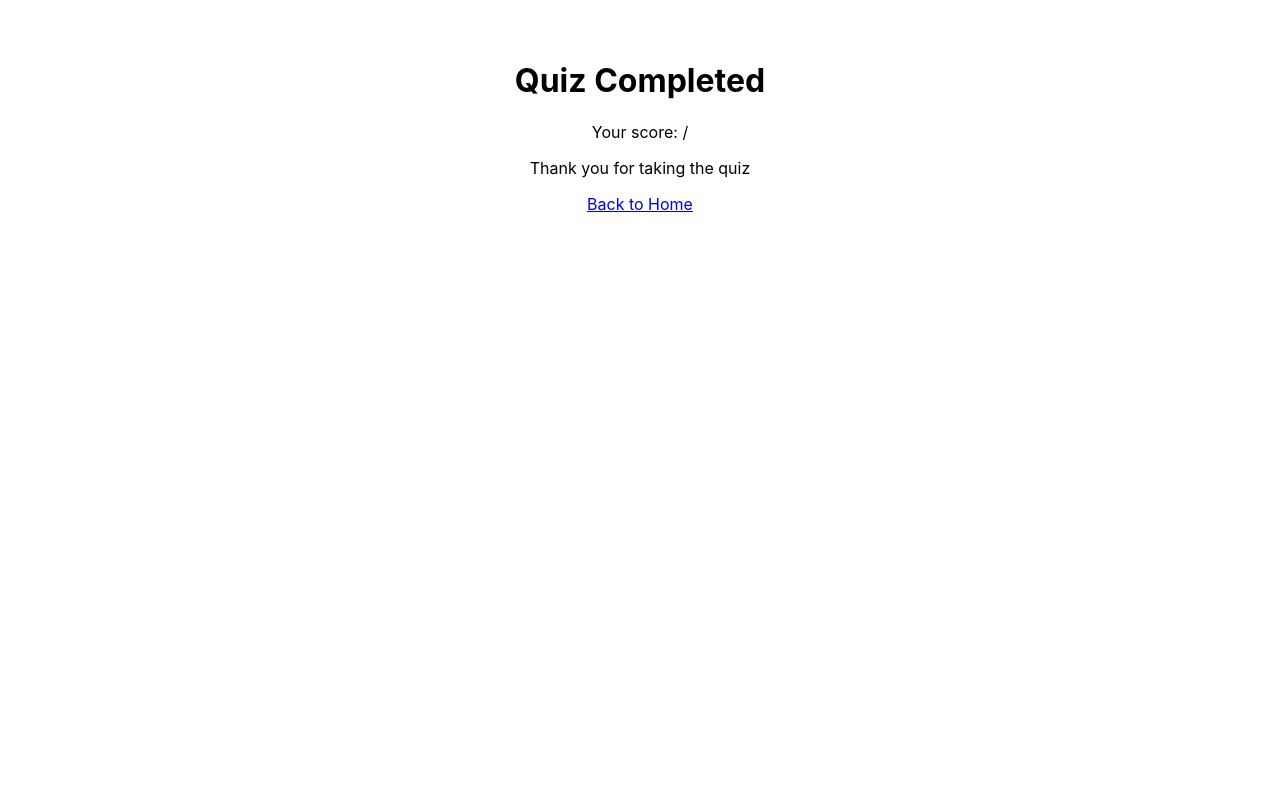
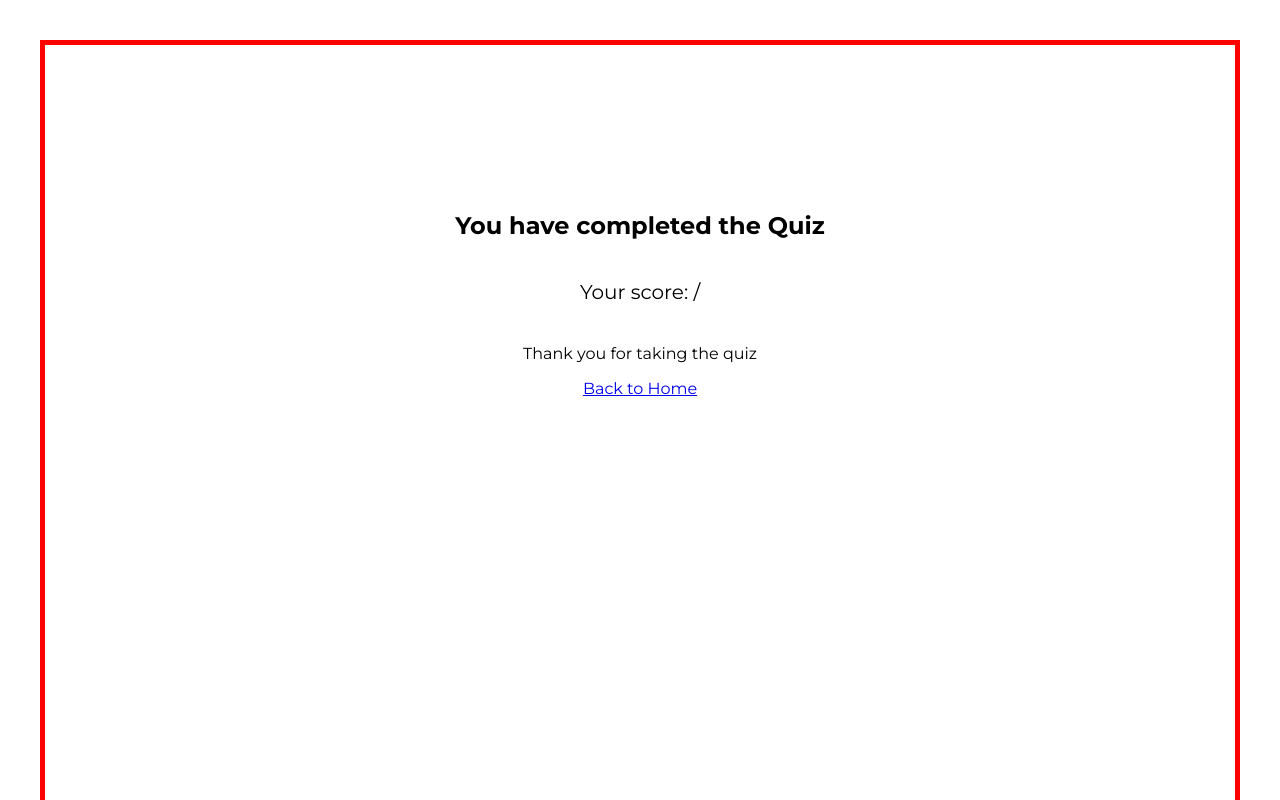
Before and after one commit to Paulajungaker/quiz-app, a React (Vite) app in the folder quiz-app/: page /quiz-completed in a window 1280 px wide. Shown: the top 800 px of the page. Built offline with nearby package versions, Linux system fonts and the light colour scheme.

Commit message:
Starting to style the completed page

```diff
--- a/quiz-app/src/components/quizzes/QuizCompletedPage.jsx
+++ b/quiz-app/src/components/quizzes/QuizCompletedPage.jsx
@@ -1,4 +1,5 @@
 import { Link, useLocation } from "react-router-dom";
+import "../../styling/QuizCompletedPage.css";
 
 const QuizCompletedPage = () => {
   const location = useLocation();
@@ -8,13 +9,15 @@ const QuizCompletedPage = () => {
   const totalQuestions = state?.totalQuestions;
 
   return (
-    <div>
-      <h1>Quiz Completed</h1>
-      <p>
+    <div className="completedContainer">
+      <h1 className="completedTitle">You have completed the Quiz</h1>
+      <p className="completedScore">
         Your score: {score} / {totalQuestions}
       </p>
-      <p>Thank you for taking the quiz</p>
-      <Link to="/">Back to Home</Link>
+      <p className="completedText">Thank you for taking the quiz</p>
+      <Link className="linkToHomepage" to="/">
+        Back to Home
+      </Link>
     </div>
   );
 };
--- /dev/null
+++ b/quiz-app/src/styling/QuizCompletedPage.css
@@ -0,0 +1,23 @@
+.completedContainer {
+  border: 5px solid red;
+  text-align: center;
+  padding: 150px 10px 0 10px;
+  height: 100vh;
+  font-family: var(---main-font);
+}
+
+.completedTitle {
+  font-size: 24px;
+}
+
+.completedScore {
+  font-size: 20px;
+  padding: 20px 0;
+}
+
+.completedText {
+  font-size: 16px;
+}
+
+.linkToHomepage {
+}
```
